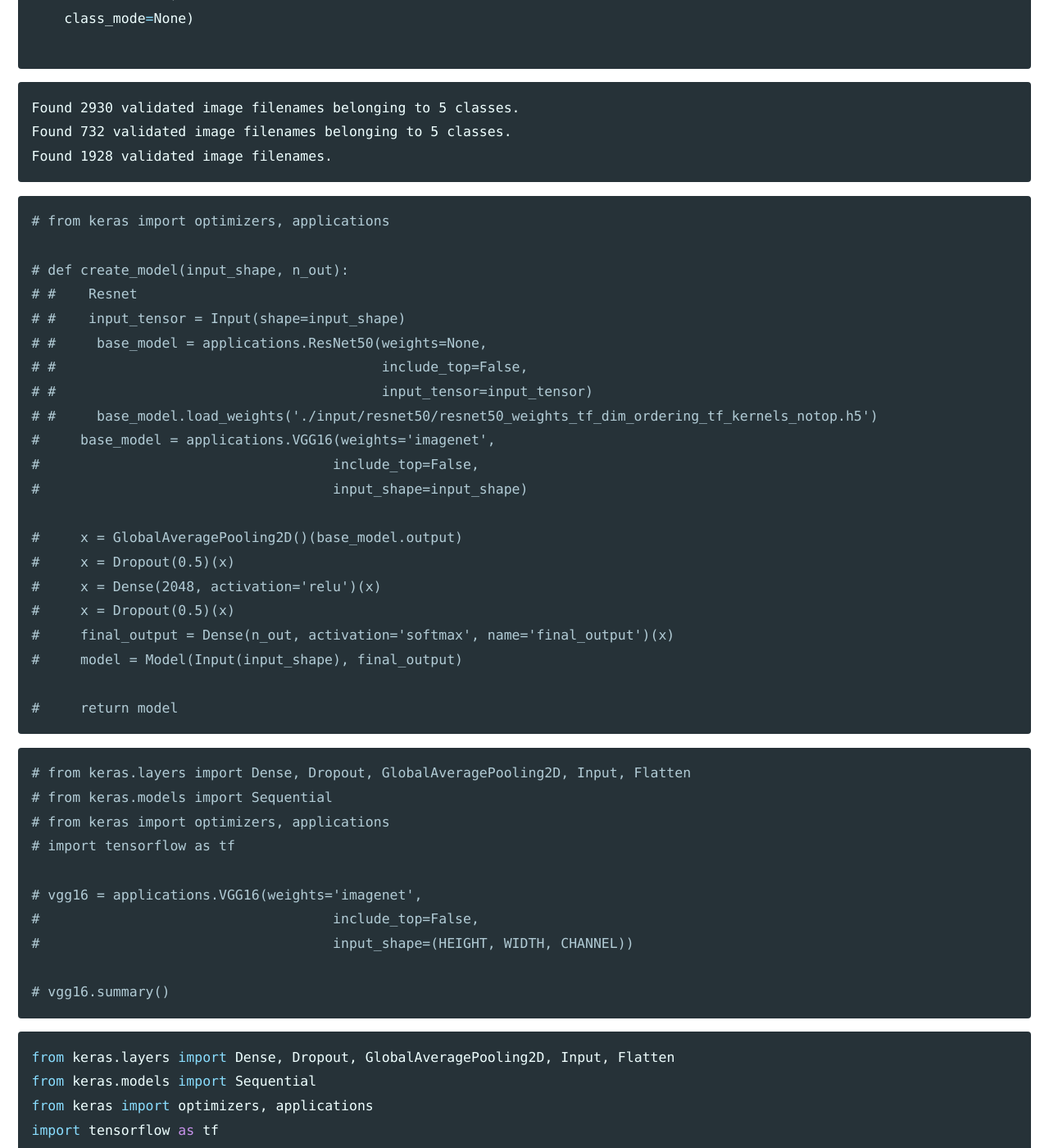
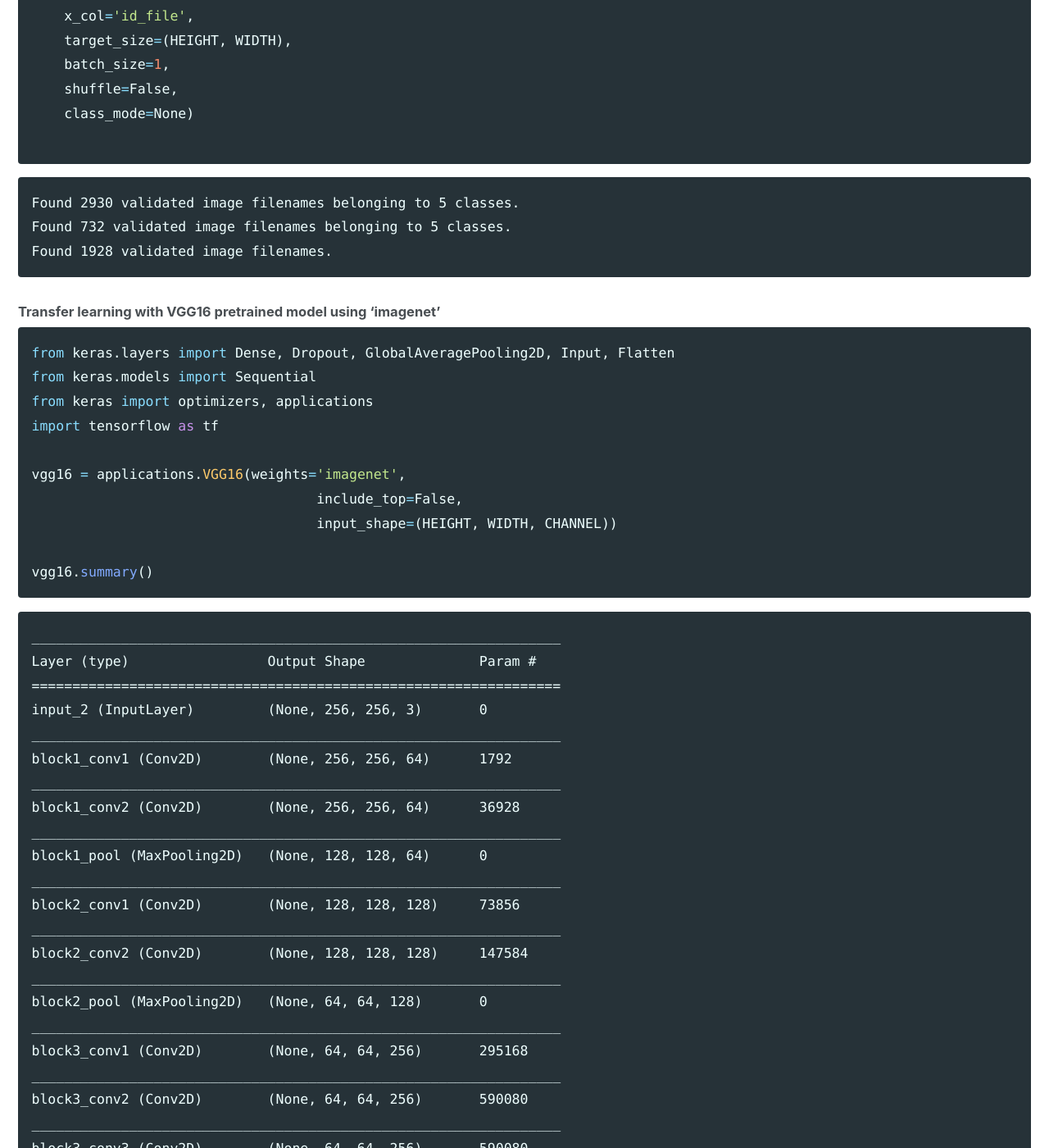
Before and after one commit to jaehyuk/jaehyuk.github.io, a Jekyll site: the page built from _posts/2019-10-17-aptos2019-blindness-detection.md, in a window 1280 px wide and 1400 px high, scrolled down 9994 px. Shown: the whole window at 82% size. Built offline with Jekyll 4.4.1, drawn with Linux system fonts in a browser that asks for light colours; cached includes are drawn as plain includes; nearby versions of some CDN libraries; some of the changed text lies outside the part shown.

Commit message:
Update 2019-10-17-aptos2019-blindness-detection.md

````diff
--- a/_posts/2019-10-17-aptos2019-blindness-detection.md
+++ b/_posts/2019-10-17-aptos2019-blindness-detection.md
@@ -1,14 +1,15 @@
 ---
 layout: splash
-title: "Kaggle: Detect diabetic retinopathy to stop blindness before it's too late"
+title: "Kaggle: APTOS 2019 Blindness Detection"
 date:   2019-10-22 11:13:00 -0500
 ---
 
-### Kaggle: APTOS 2019 Blindness Detection
+### Kaggle:  Detect diabetic retinopathy to stop blindness before it's too late
 
+#### Tensorflow configuration
+##### Using TensorFlow backend
 
 ```python
-#https://github.com/keras-team/keras/issues/4161#issuecomment-366031228
 import tensorflow as tf
 from keras.backend.tensorflow_backend import set_session
 config = tf.ConfigProto()
@@ -237,65 +240,6 @@ df_train.head()
 
 
 
-<div>
-<style scoped>
-    .dataframe tbody tr th:only-of-type {
-        vertical-align: middle;
-    }
-
-    .dataframe tbody tr th {
-        vertical-align: top;
-    }
-
-    .dataframe thead th {
-        text-align: right;
-    }
-</style>
-<table border="1" class="dataframe">
-  <thead>
-    <tr style="text-align: right;">
-      <th></th>
-      <th>id_code</th>
-      <th>diagnosis</th>
-      <th>path</th>
-    </tr>
-  </thead>
-  <tbody>
-    <tr>
-      <th>0</th>
-      <td>000c1434d8d7</td>
-      <td>2</td>
-      <td>./input/train_images\000c1434d8d7.png</td>
-    </tr>
-    <tr>
-      <th>1</th>
-      <td>001639a390f0</td>
-      <td>4</td>
-      <td>./input/train_images\001639a390f0.png</td>
-    </tr>
-    <tr>
-      <th>2</th>
-      <td>0024cdab0c1e</td>
-      <td>1</td>
-      <td>./input/train_images\0024cdab0c1e.png</td>
-    </tr>
-    <tr>
-      <th>3</th>
-      <td>002c21358ce6</td>
-      <td>0</td>
-      <td>./input/train_images\002c21358ce6.png</td>
-    </tr>
-    <tr>
-      <th>4</th>
-      <td>005b95c28852</td>
-      <td>0</td>
-      <td>./input/train_images\005b95c28852.png</td>
-    </tr>
-  </tbody>
-</table>
-</div>
-
-
 
 
 ```python
@@ -425,21 +369,8 @@ df_test.head()
 
 
 
+##### ID mapping to image file
 
-<div>
-<style scoped>
-    .dataframe tbody tr th:only-of-type {
-        vertical-align: middle;
-    }
-
-    .dataframe tbody tr th {
-        vertical-align: top;
-    }
-
-    .dataframe thead th {
-        text-align: right;
-    }
-</style>
 <table border="1" class="dataframe">
   <thead>
     <tr style="text-align: right;">
@@ -527,45 +458,7 @@ test_generator = test_datagen.flow_from_dataframe(
     Found 1928 validated image filenames.
 
 
-
-```python
-# from keras import optimizers, applications
-
-# def create_model(input_shape, n_out):
-# #    Resnet
-# #    input_tensor = Input(shape=input_shape)
-# #     base_model = applications.ResNet50(weights=None,
-# #                                        include_top=False,
-# #                                        input_tensor=input_tensor)
-# #     base_model.load_weights('./input/resnet50/resnet50_weights_tf_dim_ordering_tf_kernels_notop.h5')
-#     base_model = applications.VGG16(weights='imagenet',
-#                                    include_top=False,
-#                                    input_shape=input_shape)
-
-#     x = GlobalAveragePooling2D()(base_model.output)
-#     x = Dropout(0.5)(x)
-#     x = Dense(2048, activation='relu')(x)
-#     x = Dropout(0.5)(x)
-#     final_output = Dense(n_out, activation='softmax', name='final_output')(x)
-#     model = Model(Input(input_shape), final_output)
-
-#     return model
-```
-
-
-```python
-# from keras.layers import Dense, Dropout, GlobalAveragePooling2D, Input, Flatten
-# from keras.models import Sequential
-# from keras import optimizers, applications
-# import tensorflow as tf
-
-# vgg16 = applications.VGG16(weights='imagenet',
-#                                    include_top=False,
-#                                    input_shape=(HEIGHT, WIDTH, CHANNEL))
-
-# vgg16.summary()
-```
-
+##### Transfer learning with VGG16 pretrained model using 'imagenet'
 
 ```python
 from keras.layers import Dense, Dropout, GlobalAveragePooling2D, Input, Flatten
@@ -647,11 +540,6 @@ model.add(Dense(N_CLASSES, activation='softmax'))#, name='final_output'))
 
 ```python
 
-```
-
-
-```python
-
 
 metric_list = [4]
 optimizer = optimizers.Adam(lr=WARMUP_LEARNING_RATE)
@@ -682,34 +570,7 @@ model.summary()
 
 
 
-```python
-# STEP_SIZE_TRAIN = train_generator.n//train_generator.batch_size
-# STEP_SIZE_VALID = valid_generator.n//valid_generator.batch_size
-
-# history_warmup = model.fit_generator(generator=train_generator,
-#                                     steps_per_epoch=STEP_SIZE_TRAIN,
-#                                     validation_data=valid_generator,
-#                                     validation_steps=STEP_SIZE_VALID,
-#                                     epochs=WARMUP_EPOCHS,
-#                                     verbose=1).history
-```
-
-
-```python
-# from keras.models import load_model
-
-#model.save(current_name('WORKING','-resnet50.h5'))
-# model = load_model("./WORKING/190818a_initialization.h5")
-```
-
-
-```python
-# from numba import cuda
-# cuda.select_device(0)
-# cuda.close()
-```
-
-Fine-Tune the complete model
+### Fine-Tune the complete model
 
 
 ```python
@@ -861,18 +718,6 @@ plt.show()
 ![png](output_42_0.png)
 
 
-
-```python
-# from numba import cuda
-# cuda.select_device(0)
-# cuda.close()
-
-# import tensorflow as tf
-# from keras.backend.tensorflow_backend import set_session
-# config = tf.ConfigProto()
-# config.gpu_options.per_process_gpu_memory_fraction = 0.3
-# set_session(tf.Session(config=config))
-```
 
 ### Model Evaluation
 
````
Also changed, not shown: other parts of _posts/2019-10-17-aptos2019-blindness-detection.md (+9 -11 lines).
